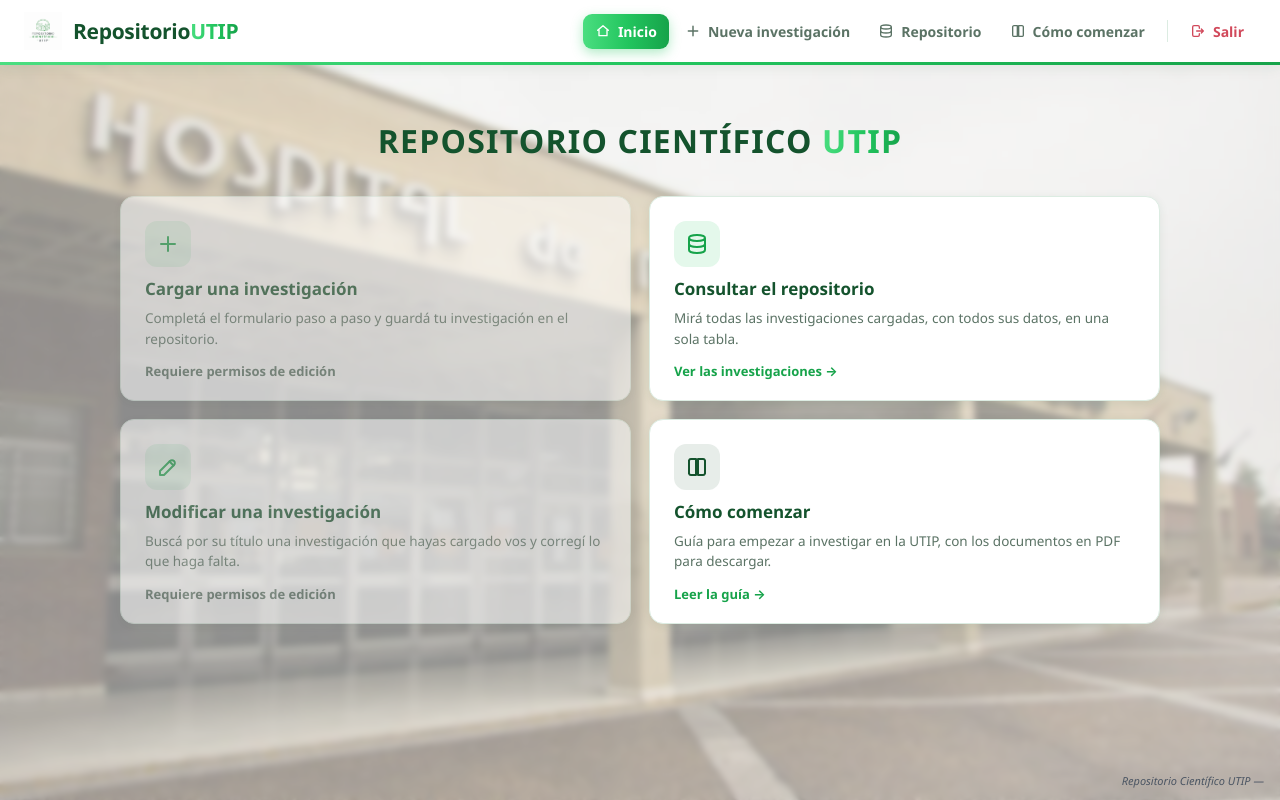
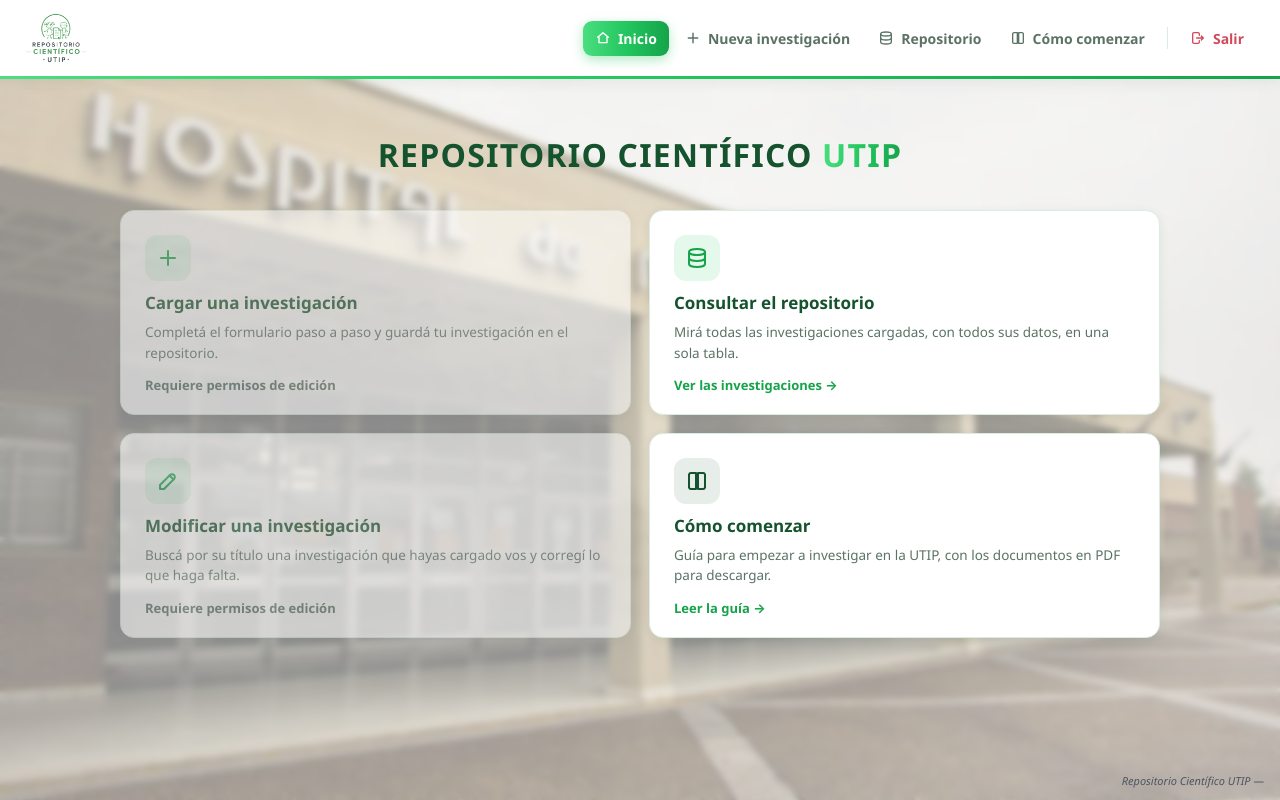
Before and after one commit to lecato86/Repositorio-Cientifico-UTIP, a Flask app: page / in a window 1280 px wide. Run offline with Flask 3, Linux system fonts and the light colour scheme; the visitor is signed in with stand-in values (Sample User, id 1); some libraries are stand-ins or nearby versions.

Commit message:
Logo con fondo transparente, recortado y mas grande en la barra
El PNG venia con fondo blanco opaco y con casi la mitad del lienzo en
margen (el dibujo ocupaba 966x782 de 1254x1254), asi que a 38px de alto se
veia chico y el recuadro blanco se notaba sobre cualquier fondo que no fuera
blanco puro, como el del login.

Ahora el fondo es transparente y el margen esta recortado, con lo que la
altura que se pide en el CSS es la del dibujo. En la barra pasa a 52px.

El logo trae el nombre escrito adentro, asi que se saca el wordmark
"RepositorioUTIP" que iba al lado y repetia lo mismo.

De paso, el <title> por defecto decia "OAFCare".

Co-Authored-By: Claude Opus 5 (1M context) <noreply@anthropic.com>

```diff
--- a/static/css/base.css
+++ b/static/css/base.css
@@ -63,31 +63,20 @@ body {
     color: var(--sc-navy);
 }
 
-/* Brand wordmark next to the logo */
+/* El logo es la marca: trae el nombre adentro, no lleva texto al lado. */
 .brand {
     display: flex;
     align-items: center;
-    gap: 11px;
     padding-right: 8px;
     text-decoration: none;
 }
 
-.brand .wordmark {
-    font-size: 21px;
-    font-weight: 800;
-    letter-spacing: -.3px;
-    white-space: nowrap;
-}
-
-.brand .wordmark .stat {
-    color: var(--sc-navy);
-}
-
-.brand .wordmark .care {
-    background: var(--sc-grad);
-    -webkit-background-clip: text;
-    background-clip: text;
-    color: transparent;
+/* El PNG tiene el fondo transparente y el margen recortado, así que la altura
+   que se le da acá es la del dibujo, sin aire alrededor. El atributo height del
+   HTML lleva el mismo valor para que no salte el layout mientras carga. */
+.brand img {
+    height: 52px;
+    width: auto;
 }
 
 .nav {
--- a/templates/base.html
+++ b/templates/base.html
@@ -3,17 +3,17 @@
 <head>
     <meta charset="UTF-8">
     <meta name="viewport" content="width=device-width, initial-scale=1.0">
-    <title>{% block title %}OAFCare{% endblock %}</title>
+    <title>{% block title %}Repositorio Científico UTIP{% endblock %}</title>
     <link rel="stylesheet" href="{{ url_for('static', filename='css/base.css') }}">
     {% block extra_css %}{% endblock %}
 </head>
 <body>
 <div class="overlay"></div>
 <header class="header">
+    {# El logo ya trae el nombre escrito, así que no lleva wordmark al lado. #}
     <a class="brand" href="{{ url_for('estudios.inicio') }}">
-        <img src="{{ url_for('static', filename='logo.png') }}" alt="Repositorio Científico UTIP" height="38"
+        <img src="{{ url_for('static', filename='logo.png') }}" alt="Repositorio Científico UTIP" height="52"
              onerror="this.style.display='none'">
-        <span class="wordmark"><span class="stat">Repositorio</span><span class="care">UTIP</span></span>
     </a>
     <nav class="nav">
         <a href="{{ url_for('estudios.inicio') }}" {% if request.endpoint == 'estudios.inicio' %}class="active"{% endif %}>
```
Also changed, not shown: static/logo.png.
